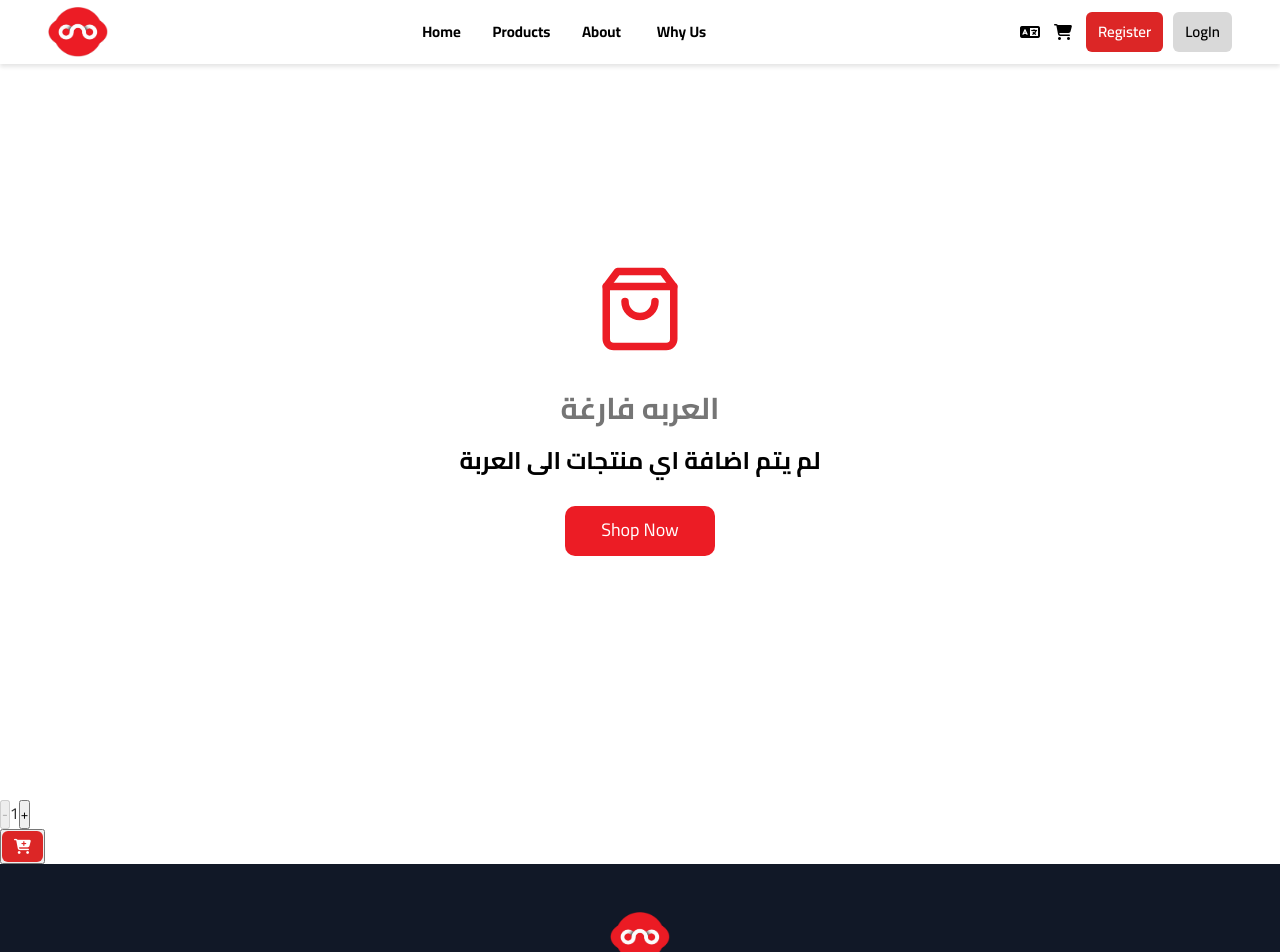
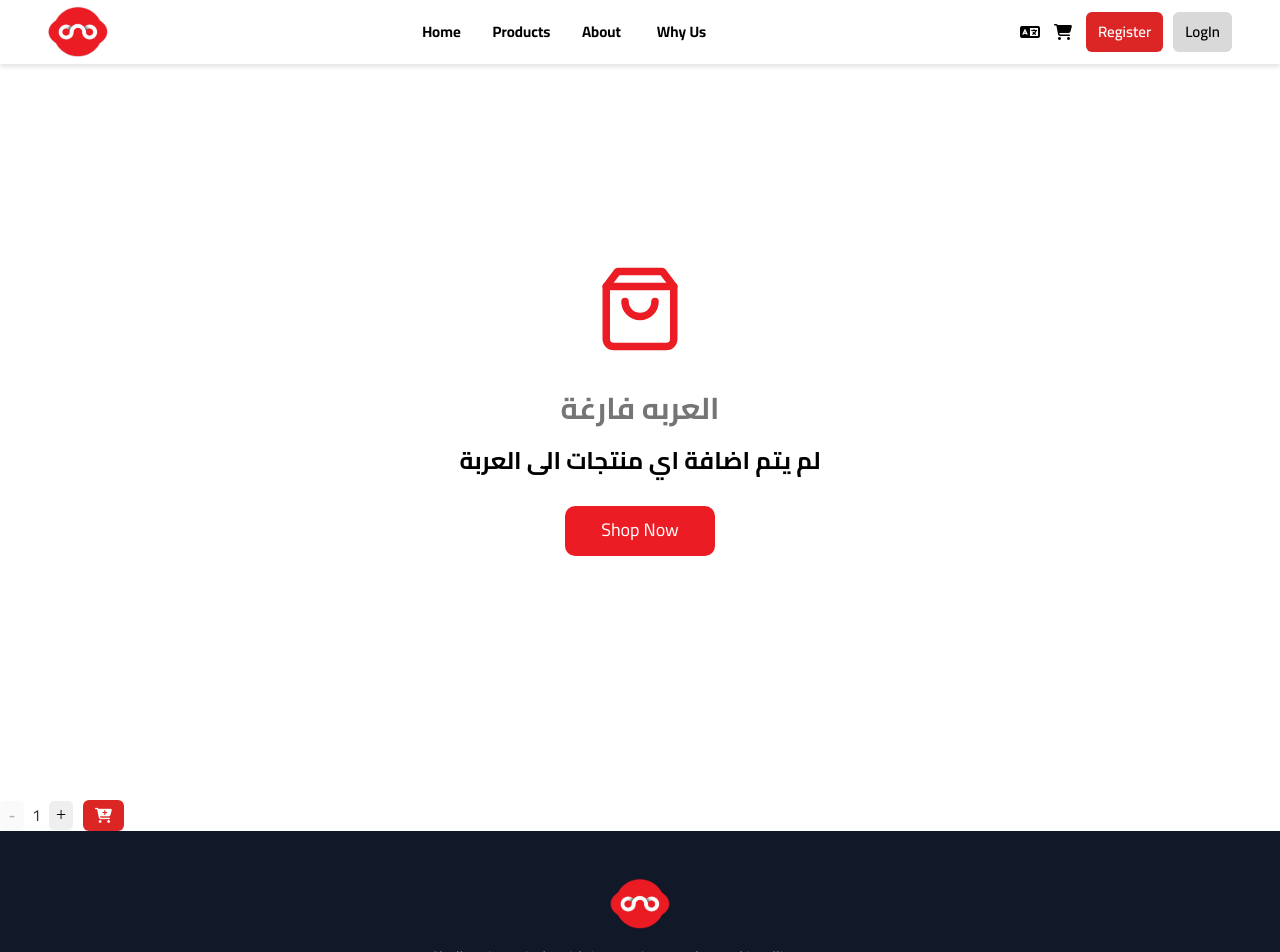
Before and after one commit to mazen-khattab/ONO, a React (Vite) app: page /Cart in a window 1280 px wide. Shown: the top 952 px of the page. Built offline with nearby package versions, Linux system fonts and the light colour scheme; a web font is replaced by a local one.

Commit message:
added cart and counter to each product and cartPage

```diff
--- a/src/components/AddToCart/AddToCart.css
+++ b/src/components/AddToCart/AddToCart.css
@@ -0,0 +1,24 @@
+.add-to-cart-container {
+  display: flex;
+  gap: 10px;
+}
+
+.add-to-cart-container .quantity-selector {
+    display: flex;
+    align-items: center;
+    gap: 8px;
+}
+
+.add-to-cart-container .quantity-selector button {
+    padding: 4px;
+    font-family: none;
+    border-radius: 5px;
+    border: none;
+    font-size: 18px;
+    cursor: pointer;
+    width: 24px;
+}
+
+.add-to-cart-container .quantity-selector button:disabled {
+    cursor: no-drop;
+}
--- a/src/components/AddToCart/AddToCart.tsx
+++ b/src/components/AddToCart/AddToCart.tsx
@@ -2,8 +2,8 @@ import React, { useState } from "react";
 import "./AddToCart.css";
 import { useCart } from "../../CartContext";
 
-const AddToCart = ({ Product }) => {
-  const [quantity, setQuantity] = useState(1);
+const AddToCart = ({ Product, quant = 1}) => {
+  const [quantity, setQuantity] = useState(quant);
   const { addToCart, increaseQuantity, decreaseQuantity } = useCart();
 
   const handleAddToCart = () => {
@@ -23,12 +23,11 @@ const AddToCart = ({ Product }) => {
   return (
     <div className="add-to-cart-container">
       <div className="quantity-selector">
-        <button onClick={() => decrease(Product)} disabled={quantity <= 1}>-</button>
+        <button className="decrease" onClick={() => decrease(Product)} disabled={quantity <= 1}>-</button>
         <span>{quantity}</span>
-        <button onClick={() => increase(Product)}>+</button>
+        <button className="increase" onClick={() => increase(Product)}>+</button>
       </div>
-      <button className="add-to-cart-button" onClick={handleAddToCart}>
-        <i className="fa-solid fa-cart-plus cart-btn"></i>
+      <button className="cart-btn fa-solid fa-cart-plus" onClick={handleAddToCart}>
       </button>
     </div>
   );
--- a/src/components/Product/Products.css
+++ b/src/components/Product/Products.css
@@ -22,7 +22,6 @@
 .select-input:focus {
   outline: none;
   border-color: #dc2626;
-
 }
 
 .swiper-wrapper {
@@ -42,7 +41,7 @@
 
 .product-image {
   width: 100%;
-  cursor: pointer
+  cursor: pointer;
 }
 
 .product-info {
@@ -85,7 +84,7 @@
 
 .swiper-slide-shadow-left,
 .swiper-slide-shadow-right {
-  display: none
+  display: none;
 }
 
 .modal-overlay {
@@ -159,6 +158,13 @@
   margin-bottom: 1rem;
 }
 
+.price-cart {
+  display: flex;
+  justify-content: space-between;
+  align-items: center;
+  gap: 10px;
+}
+
 .modal-price {
   font-size: 1.875rem;
   font-weight: bold;
@@ -224,7 +230,7 @@
 
 @media (max-width: 1024px) {
   .products-section {
-    padding: 48px 32px
+    padding: 48px 32px;
   }
 
   .swiper-slide {
--- a/src/components/Product/Products.tsx
+++ b/src/components/Product/Products.tsx
@@ -14,6 +14,7 @@ import "swiper/css/pagination";
 import "./Products.css";
 import { useTranslation } from "react-i18next";
 import { useCart } from "../../CartContext";
+import AddToCart from "../AddToCart/AddToCart";
 
 const products = [
   {
@@ -186,17 +187,7 @@ const Products = () => {
                     <p className="product-age">Age: {product.ageRange}</p>
                     <div className="product-footer">
                       <span className="product-price">${product.price}</span>
-                      <div className="add-to-cart">
-                        <i
-                          className="fa-solid fa-cart-plus"
-                          onClick={() => addToCart(selectedProduct)}
-                        ></i>
-                        <div className="count">
-                          <i>+</i>
-                          <span>0</span>
-                          <i>-</i>
-                        </div>
-                      </div>
+                      <AddToCart Product={product}></AddToCart>
                     </div>
                   </div>
                 </SwiperSlide>
@@ -239,17 +230,9 @@ const Products = () => {
                 <p className="modal-age">
                   Recommended Age: {selectedProduct.ageRange}
                 </p>
-                <div className="modal-price">${selectedProduct.price}</div>
-                <div className="add-to-cart">
-                  <i
-                    className="fa-solid fa-cart-plus modal-button"
-                    onClick={() => addToCart(selectedProduct)}
-                  ></i>
-                  <div className="count">
-                    <i>+</i>
-                    <span>0</span>
-                    <i>-</i>
-                  </div>
+                <div className="price-cart">
+                  <div className="modal-price">${selectedProduct.price}</div>
+                  <AddToCart Product={selectedProduct}></AddToCart>
                 </div>
               </div>
             </div>
```
